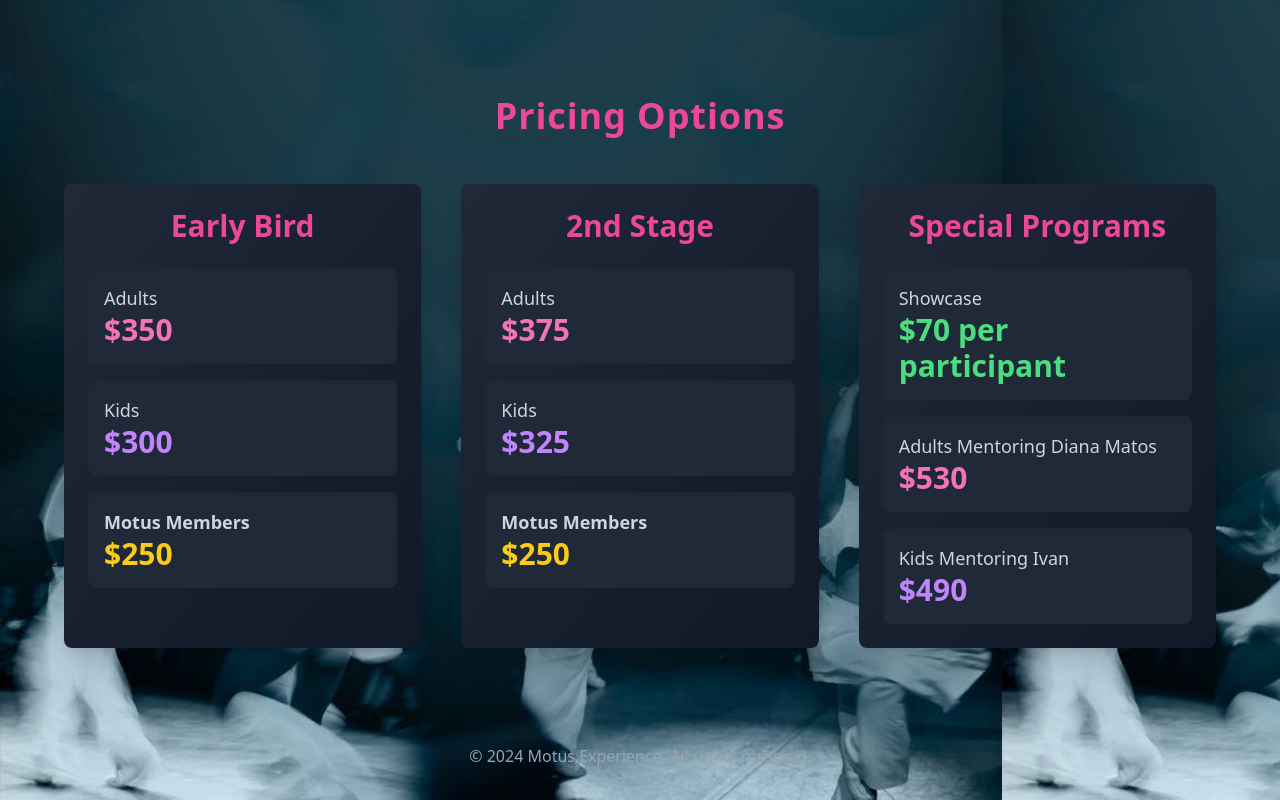
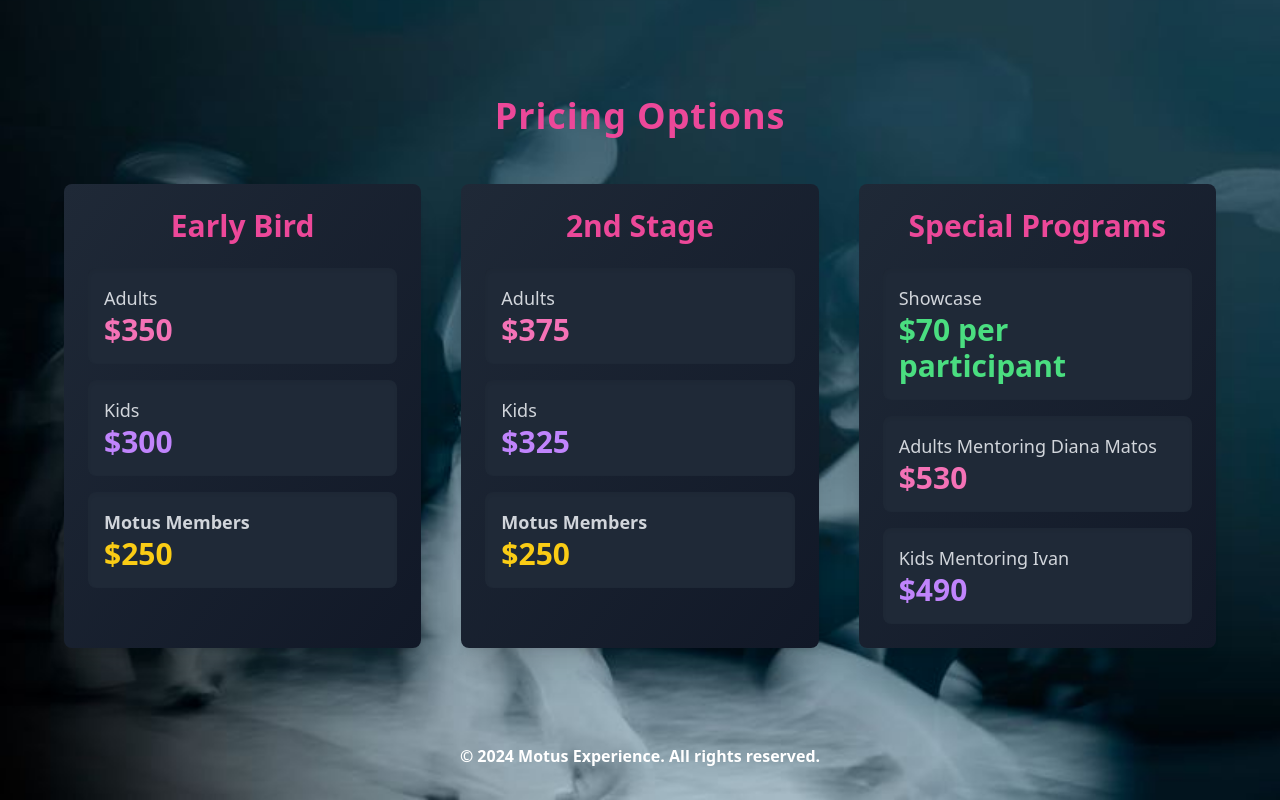
Before and after one commit to alexissahagun1/ConvencionBaile, a Next.js app: page / in a window 1280 px wide. Shown: the part 982-1782 px from the top of the page. Built offline with nearby package versions, Linux system fonts and the light colour scheme.

Commit message:
changed bg

```diff
--- a/src/app/page.js
+++ b/src/app/page.js
@@ -4,7 +4,7 @@ import Link from 'next/link'
 
 export default function MotusExperience() {
   return (
-    <div className="min-h-screen bg-[url('/bg.jpeg')] bg-contain bg-repeat text-white ">
+    <div className="min-h-screen bg-[url('/bg.jpeg')] bg-cover text-white ">
       {/* Hero Section */}
       <section className="relative overflow-hidden">
       <div className="absolute inset-0 z-0 ">
@@ -154,7 +154,7 @@ export default function MotusExperience() {
 
       {/* Footer */}
       <footer className=" py-8">
-        <div className="container mx-auto px-4 text-center text-gray-400">
+        <div className="container mx-auto px-4 text-center text-white font-bold">
           <p>&copy; 2024 Motus Experience. All rights reserved.</p>
         </div>
       </footer>
```
Also changed, not shown: public/bg.jpeg.
